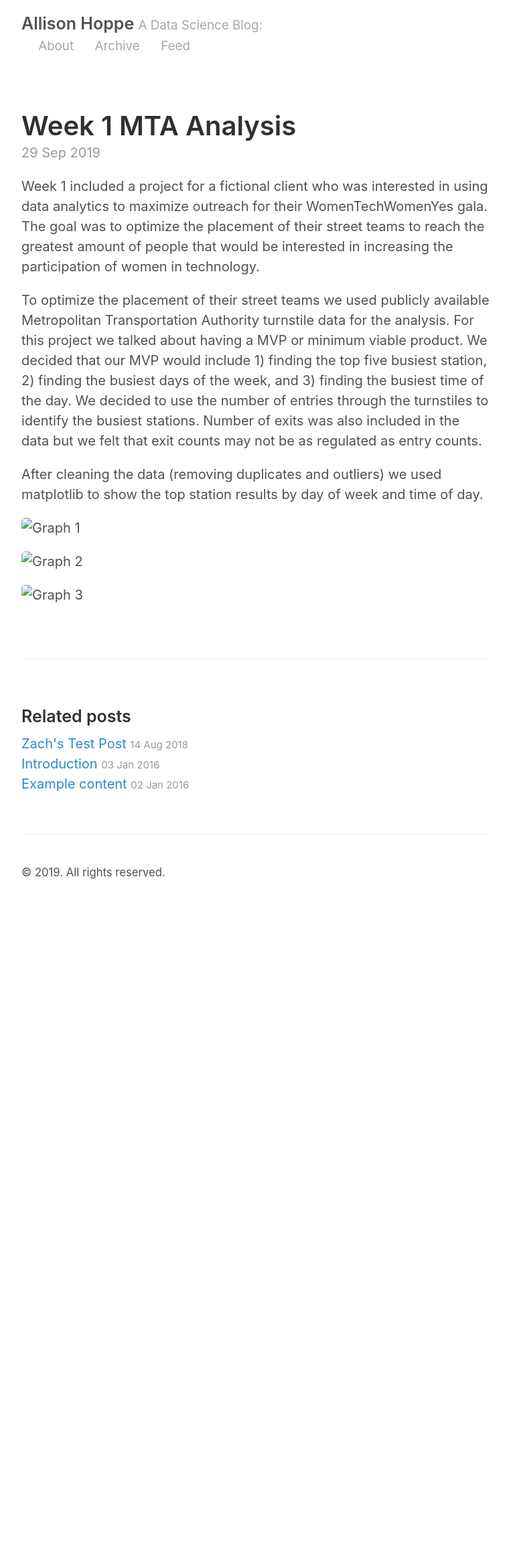
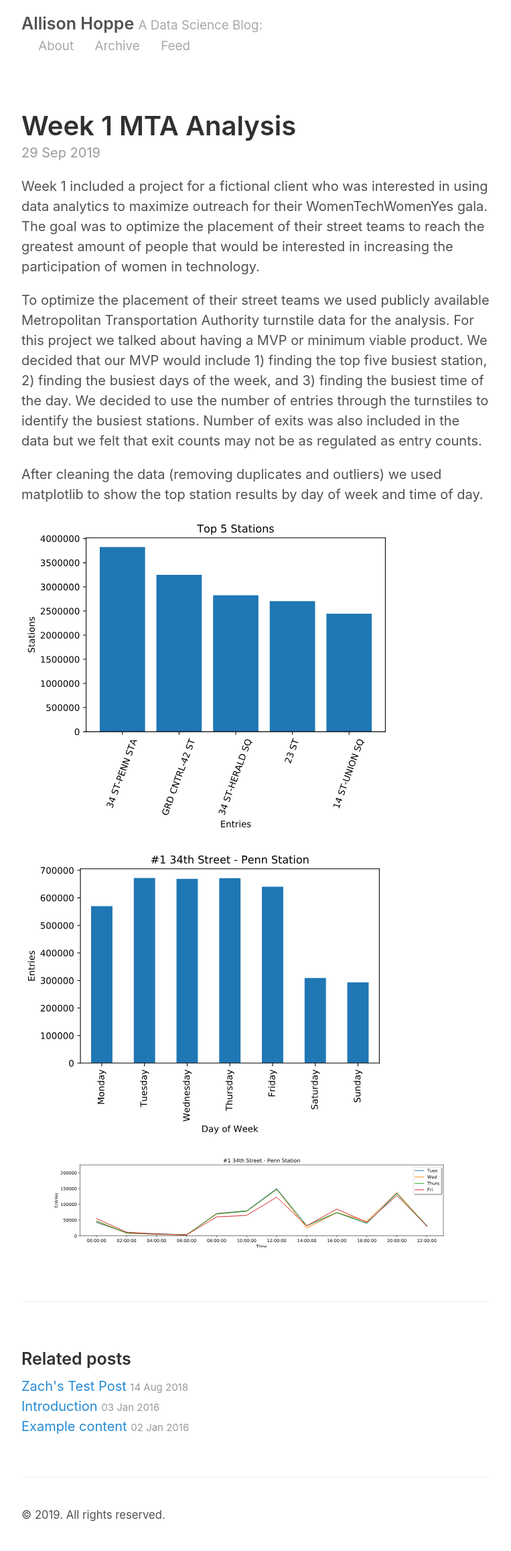
Before and after one commit to hoppeallison/hoppeallison.github.io, a Jekyll site: the page built from _posts/2019-09-29-Project1.md, in a window 1280 px wide. Shown: the whole page at 67% size, without its empty margins (258-1021 px from the left). Built offline with Jekyll 4.4.1, drawn with Linux system fonts in a browser that asks for light colours; before the commit the page ends 1356 px from its top, so only the background shows below that.

Commit message:
update Blog1

```diff
--- a/_posts/2019-09-29-Project1.md
+++ b/_posts/2019-09-29-Project1.md
@@ -9,8 +9,8 @@ To optimize the placement of their street teams we used publicly available Metro
 
 After cleaning the data (removing duplicates and outliers) we used matplotlib to show the top station results by day of week and time of day.
 
-![Graph 1]({{ site.url }}/images/top_stations.svg)
+![Graph 1](/images/top_stations.svg)
 
-![Graph 2]({{ site.url }}/images/STPENNSTA_byday.svg)
+![Graph 2](/images/STPENNSTA_byday.svg)
 
-![Graph 3]({{ site.url }}/images/PennSt_time_2.svg)
+![Graph 3](/images/PennSt_time_2.svg)
```
Also changed, not shown: images/GrandCentral_time_2.svg (added), images/PennSt_time_2.svg (added), images/STPENNSTA_byday.svg (added), images/top_stations.svg (added).
